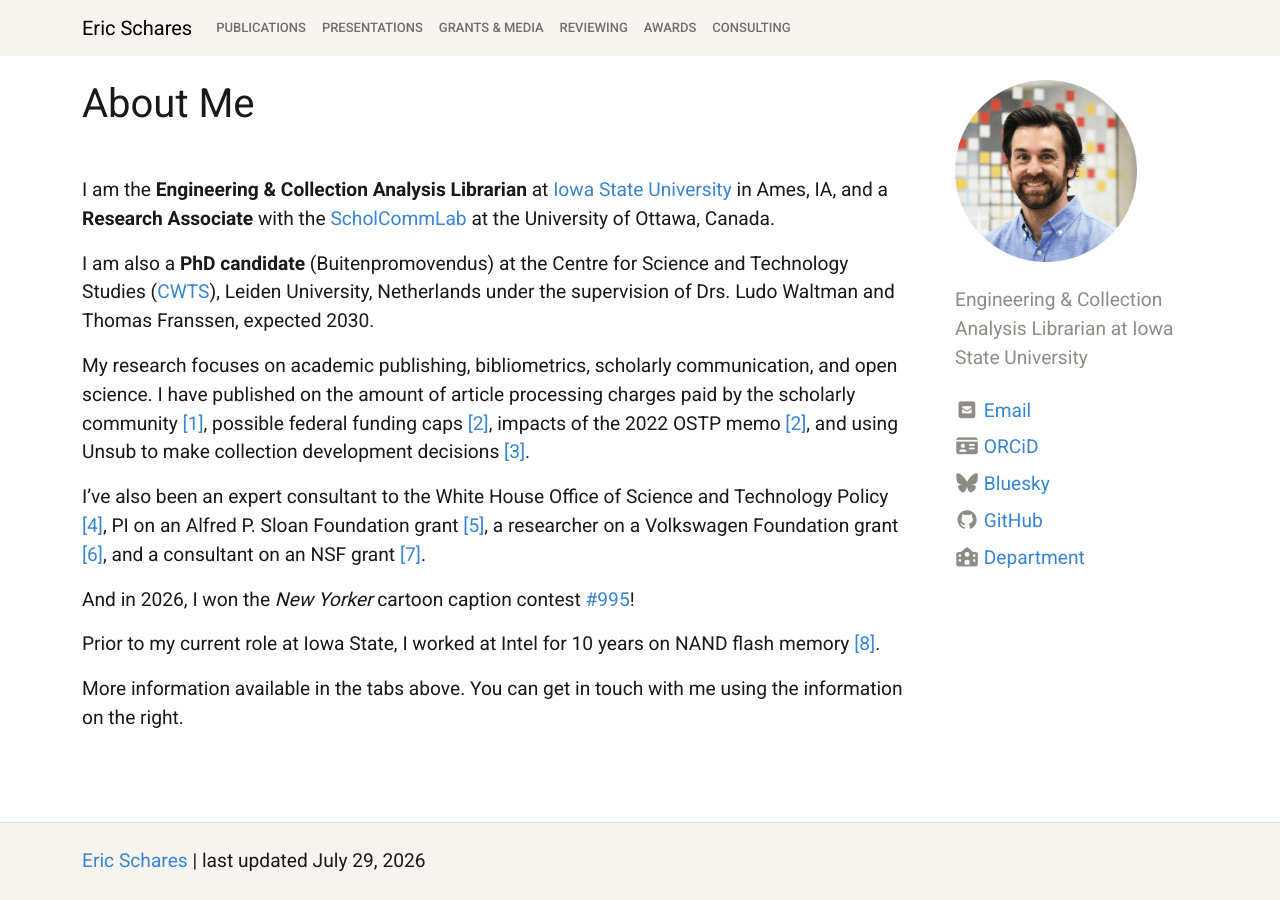
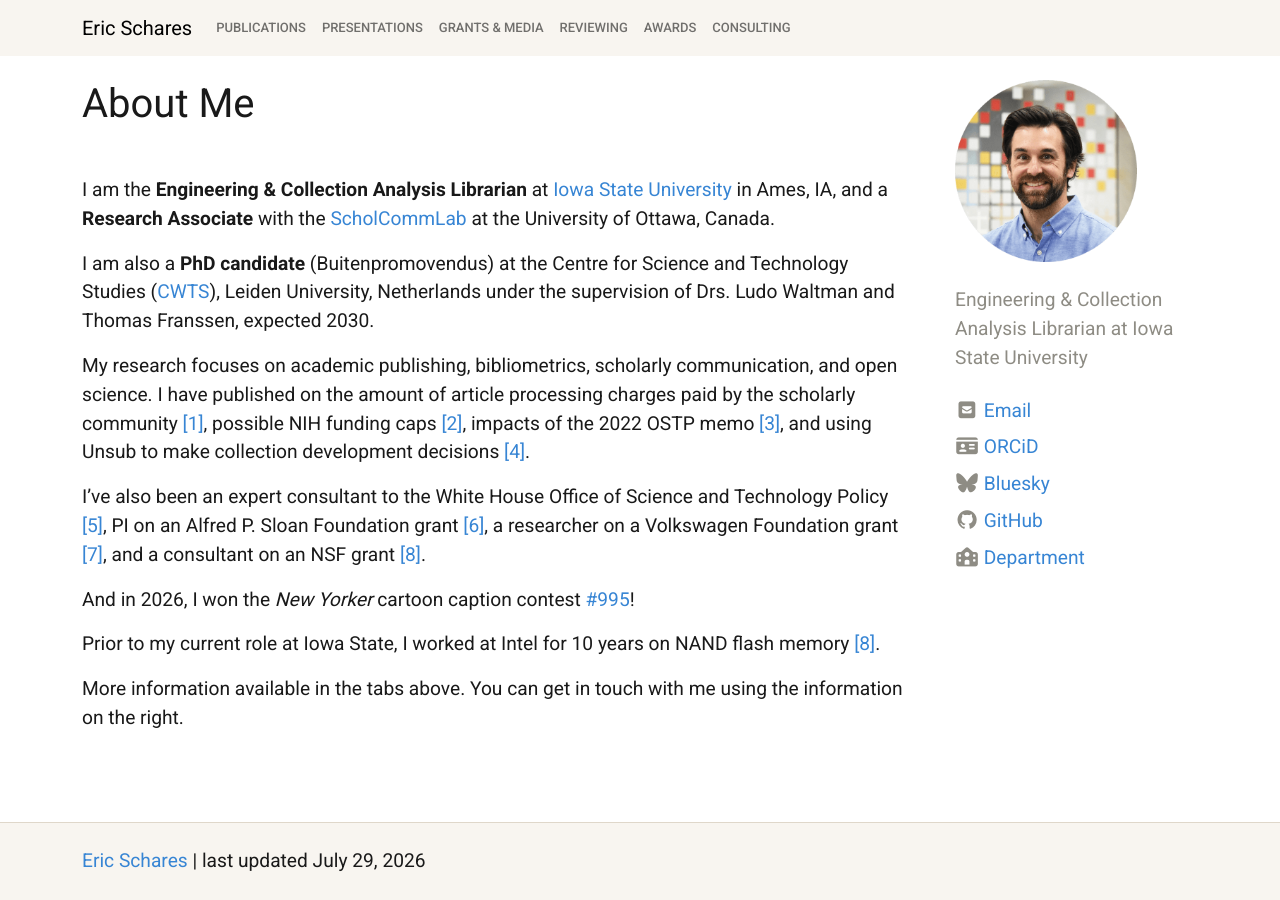
Before and after one commit to eschares/eschares.github.io, a Jekyll site: the page built from index.md, in a window 1280 px wide. Built offline with Jekyll 4.4.1, drawn with Linux system fonts in a browser that asks for light colours; nearby versions of some CDN libraries.

Commit message:
Fix numbering error

```diff
--- a/index.md
+++ b/index.md
@@ -6,9 +6,9 @@ I am the **Engineering & Collection Analysis Librarian** at [Iowa State Universi
 
 I am also a **PhD candidate** (Buitenpromovendus) at the Centre for Science and Technology Studies ([CWTS](https://www.universiteitleiden.nl/en/social-behavioural-sciences/cwts)), Leiden University, Netherlands under the supervision of Drs. Ludo Waltman and Thomas Franssen, expected 2030.
 
-My research focuses on academic publishing, bibliometrics, scholarly communication, and open science. I have published on the amount of article processing charges paid by the scholarly community [[1]](https://arxiv.org/abs/2407.16551), possible federal funding caps [[2]](), impacts of the 2022 OSTP memo [[2]](https://doi.org/10.1162/qss_a_00237), and using Unsub to make collection development decisions [[3]](https://doi.org/10.1162/qss_a_00200).
+My research focuses on academic publishing, bibliometrics, scholarly communication, and open science. I have published on the amount of article processing charges paid by the scholarly community [[1]](https://arxiv.org/abs/2407.16551), possible NIH funding caps [[2]](https://peer.asee.org/60231), impacts of the 2022 OSTP memo [[3]](https://doi.org/10.1162/qss_a_00237), and using Unsub to make collection development decisions [[4]](https://doi.org/10.1162/qss_a_00200).
 
-I've also been an expert consultant to the White House Office of Science and Technology Policy [[4]](https://bidenwhitehouse.archives.gov/wp-content/uploads/2023/11/Open-Access-Publishing-of-Scientific-Research.pdf), PI on an Alfred P. Sloan Foundation grant [[5]](https://sloan.org/grant-detail/g-2025-79263), a researcher on a Volkswagen Foundation grant [[6]](https://www.scholcommlab.ca/research/roara/), and a consultant on an NSF grant [[7]](https://investinopen.org/data-room/reasonable-costs/).
+I've also been an expert consultant to the White House Office of Science and Technology Policy [[5]](https://bidenwhitehouse.archives.gov/wp-content/uploads/2023/11/Open-Access-Publishing-of-Scientific-Research.pdf), PI on an Alfred P. Sloan Foundation grant [[6]](https://sloan.org/grant-detail/g-2025-79263), a researcher on a Volkswagen Foundation grant [[7]](https://www.scholcommlab.ca/research/roara/), and a consultant on an NSF grant [[8]](https://investinopen.org/data-room/reasonable-costs/).
 
 And in 2026, I won the _New Yorker_ cartoon caption contest [#995](https://web.archive.org/web/20260720165607/https://www.newyorker.com/cartoons/contest/#winner)!
 
```
